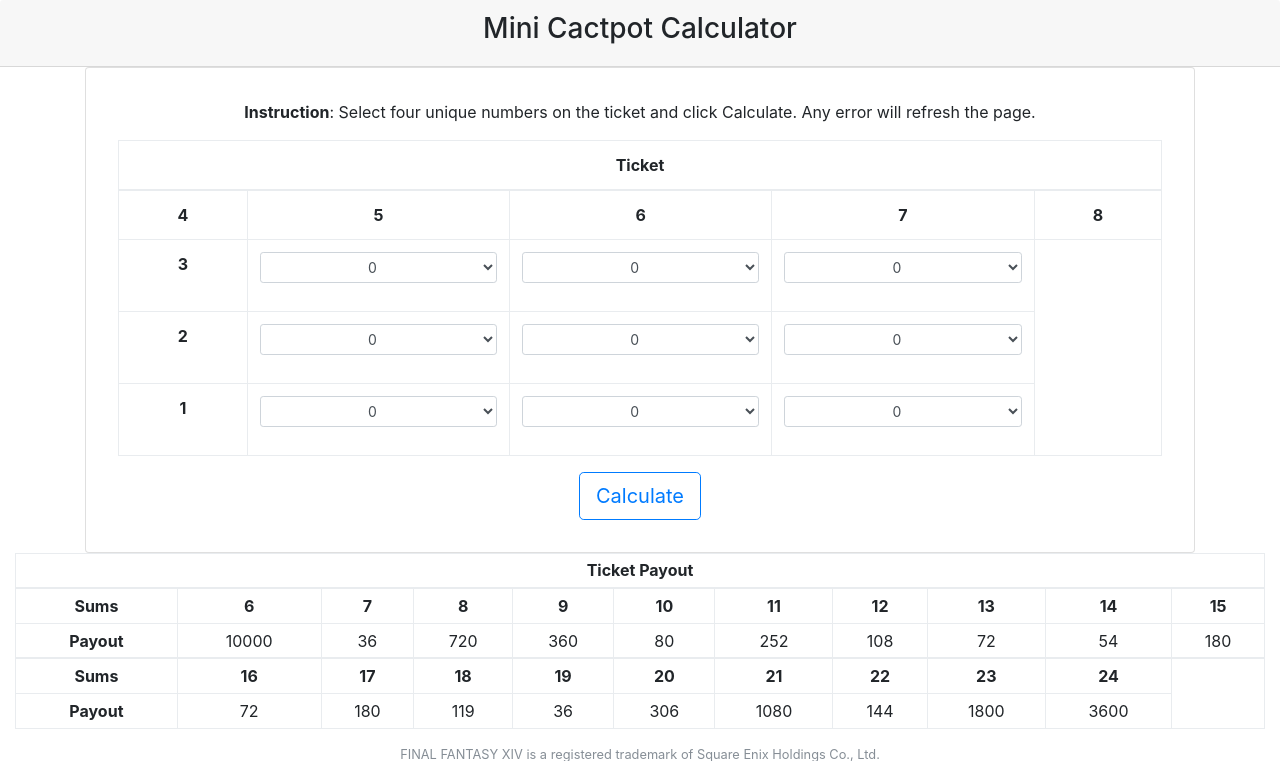
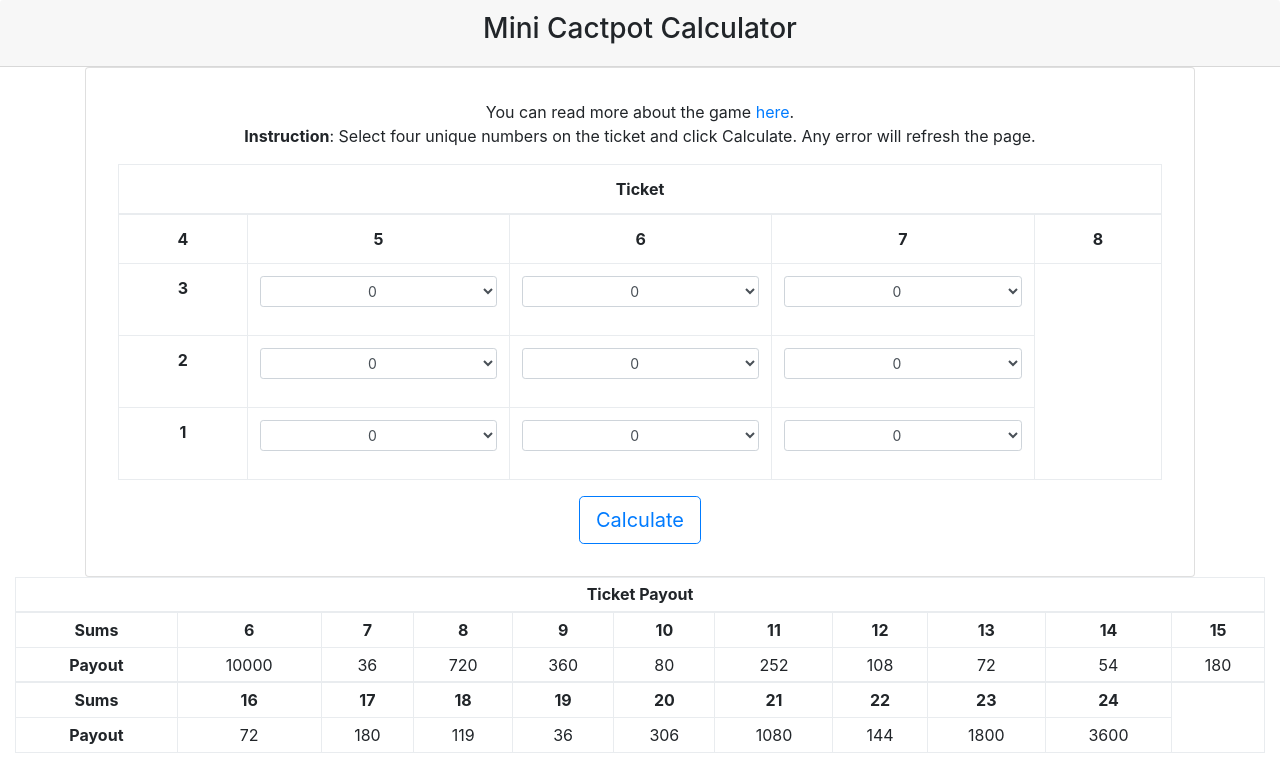
Before and after one commit to kennguyen01/ff14-mini-cactpot, a Flask app: page /mini-cactpot in a window 1280 px wide. Shown: the top 761 px of the page. Run offline with Flask 2, Linux system fonts and the light colour scheme; some libraries are stand-ins or nearby versions.

Commit message:
Added link to game description

```diff
--- a/app/templates/index.html
+++ b/app/templates/index.html
@@ -2,6 +2,8 @@
 
 {% block main %}
     <p class="text-center">
+        You can read more about the game <a href="https://na.finalfantasyxiv.com/lodestone/playguide/contentsguide/goldsaucer/cactpot/#anchor_002" alt="Mini Cactpot game description" target="_blank">here</a>.
+        <br />
         <strong>Instruction</strong>: Select four unique numbers on the ticket and click Calculate. Any error will refresh the page.
     </p>
 
```
